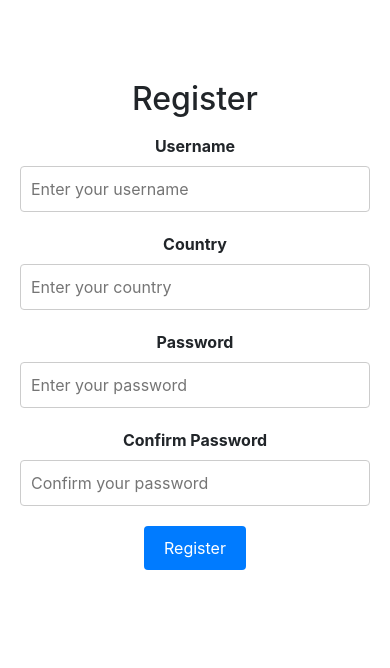
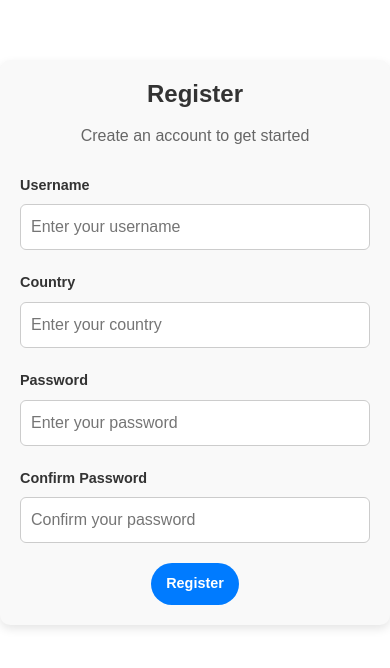
Before and after one commit to winning-DevOps-Project/ie-bank-fe-2024, a Vue app: page /register in a window 390 px wide. Shown: the top 668 px of the page. Built offline with nearby package versions, Linux system fonts and the light colour scheme.

Commit message:
Pretty stuff + fixed transaction page

```diff
--- a/src/components/AppAccounts.vue
+++ b/src/components/AppAccounts.vue
@@ -304,7 +304,7 @@ export default {
 
     // Navigate to Transaction Page
     goToTransactionPage() {
-      this.$router.push("/transactions");
+      this.$router.push("/transaction");
     },
 
     // POST function to create a new account
--- a/src/components/LoginPage.vue
+++ b/src/components/LoginPage.vue
@@ -1,13 +1,14 @@
 <template>
   <div class="login">
-    <h2>Login</h2>
+    <h2 class="title">Welcome Back</h2>
+    <p class="subtitle">Login to your account</p>
+
     <!-- Display validation error or server message -->
-    <p class="subtitle error-msg">{{ message }}</p>
-    <!-- Form with Vee-Validate -->
-    <form @submit.prevent="onSubmit">
+    <p v-if="errorMessage" class="error-msg">{{ errorMessage }}</p>
+
+    <form @submit.prevent="onSubmit" class="login-form">
       <!-- USERNAME -->
-      <!-- USERNAME -->
-    <div>
+      <div class="form-group">
         <label for="username">Username</label>
         <input
           v-model="username"
@@ -20,7 +21,7 @@
       </div>
 
       <!-- PASSWORD -->
-    <div>
+      <div class="form-group">
         <label for="password">Password</label>
         <input
           v-model="password"
@@ -33,16 +34,14 @@
       </div>
 
       <!-- SUBMIT -->
-      <button type="submit" :disabled="loading">
+      <button type="submit" class="btn" :disabled="loading">
         {{ loading ? "Logging in..." : "Login" }}
       </button>
     </form>
-    <p v-if = "errorMessage" class="error">{{ errorMessage }}</p>
   </div>
 </template>
 
 <script>
-
 import axios from "axios";
 
 export default {
@@ -50,18 +49,18 @@ export default {
     return {
       username: "",
       password: "",
-      errorMessage: ""
+      errorMessage: "",
+      loading: false,
     };
   },
 
-  //Handle the login request
   methods: {
     handleLogin(payload) {
-        console.log("Login request");
-
+      this.loading = true;
       const path = process.env.VUE_APP_API_URL + "/login/";
 
-        axios.post(path, payload)
+      axios
+        .post(path, payload)
         .then((response) => {
           if (response.data.access_token) {
             localStorage.setItem("access_token", response.data.access_token);
@@ -70,63 +69,126 @@ export default {
           }
         })
         .catch((error) => {
-                console.log(error);
-                this.errorMessage =  "Login failed. Check your credentials.";
+          console.error(error);
+          this.errorMessage = "Login failed. Check your credentials.";
+        })
+        .finally(() => {
+          this.loading = false;
         });
     },
     onSubmit() {
       const payload = {
         username: this.username,
-            password: this.password
-        }
-        console.log("payload", payload);
+        password: this.password,
+      };
       this.handleLogin(payload);
-    }
-  }
+    },
+  },
 };
-
 </script>
 
 <style scoped>
-/* Basic styles for the login form */
+/* General container styles */
 .login {
-  max-width: 400px;
-  margin: 0 auto;
-  padding: 20px;
+  max-width: 360px;
+  margin: 5% auto;
+  padding: 30px;
+  border-radius: 8px;
+  background-color: #f9f9f9;
+  box-shadow: 0 4px 10px rgba(0, 0, 0, 0.1);
   text-align: center;
+  font-family: 'Arial', sans-serif;
+}
+
+.title {
+  font-size: 1.8rem;
+  color: #333;
+  margin-bottom: 10px;
+}
+
+.subtitle {
+  font-size: 1rem;
+  color: #555;
+  margin-bottom: 20px;
+}
+
+.error-msg {
+  color: #e74c3c;
+  font-size: 0.9rem;
+  margin-bottom: 10px;
+}
+
+/* Form styling */
+.login-form {
+  display: flex;
+  flex-direction: column;
+}
+
+.form-group {
+  margin-bottom: 20px;
+  text-align: left;
 }
 
 label {
+  font-weight: bold;
+  font-size: 0.9rem;
+  color: #333;
+  margin-bottom: 6px;
   display: block;
-  font-weight: bold;
-  margin-bottom: 8px;
 }
 
 .input {
   width: 100%;
-  padding: 10px;
-  margin-bottom: 20px;
+  padding: 10px 14px;
+  font-size: 0.95rem;
   border: 1px solid #ccc;
-  border-radius: 4px;
+  border-radius: 6px;
+  transition: border-color 0.2s ease;
 }
 
-button {
-  background-color: #007bff;
-  color: white;
-  border: none;
-  padding: 10px 20px;
-  border-radius: 4px;
-  cursor: pointer;
+.input:focus {
+  border-color: #007bff;
+  outline: none;
+  box-shadow: 0 0 5px rgba(0, 123, 255, 0.2);
 }
 
-button:hover {
-  background-color: #0056b3;
+/* Button styles */
+.btn {
+  background-color: #007bff;
+  color: #fff;
+  font-size: 1rem;
+  font-weight: bold;
+  padding: 10px 15px;
+  border: none;
+  border-radius: 6px;
+  cursor: pointer;
+  transition: background-color 0.3s ease, transform 0.2s ease;
 }
 
+.btn:hover {
+  background-color: #0056b3;
+  transform: scale(1.02);
+}
+
+.btn:disabled {
+  background-color: #ccc;
+  cursor: not-allowed;
+}
+
+/* Additional styles */
 .error {
   color: red;
-  font-size: 0.9em;
-  margin-top: -10px;
-  margin-bottom: 10px;
+  font-size: 0.85rem;
+  margin-top: -5px;
+}
+
+@media (max-width: 480px) {
+  .login {
+    padding: 20px;
+  }
+
+  .title {
+    font-size: 1.5rem;
+  }
 }
 </style>
--- a/src/components/RegistrationPage.vue
+++ b/src/components/RegistrationPage.vue
@@ -1,11 +1,15 @@
 <template>
   <div class="register">
-    <h2>Register</h2>
-    <!-- Display validation error or server message -->
-    <p class="subtitle error-msg">{{ message }}</p>
-    <form @submit.prevent="onSubmit">
+    <h2 class="main-title">Register</h2>
+    <p class="subtitle">Create an account to get started</p>
+
+    <!-- Display error or success messages -->
+    <p v-if="message" class="success-msg">{{ message }}</p>
+    <p v-if="errorMessage" class="error-msg">{{ errorMessage }}</p>
+
+    <form @submit.prevent="onSubmit" class="register-form">
       <!-- USERNAME -->
-      <div>
+      <div class="form-group">
         <label for="username">Username</label>
         <input
           v-model="username"
@@ -17,8 +21,8 @@
         />
       </div>
 
-      <!-- EMAIL -->
-      <div>
+      <!-- COUNTRY -->
+      <div class="form-group">
         <label for="country">Country</label>
         <input
           v-model="country"
@@ -31,7 +35,7 @@
       </div>
 
       <!-- PASSWORD -->
-      <div>
+      <div class="form-group">
         <label for="password">Password</label>
         <input
           v-model="password"
@@ -44,7 +48,7 @@
       </div>
 
       <!-- CONFIRM PASSWORD -->
-      <div>
+      <div class="form-group">
         <label for="password_2">Confirm Password</label>
         <input
           v-model="password_2"
@@ -57,11 +61,10 @@
       </div>
 
       <!-- SUBMIT -->
-      <button type="submit" :disabled="loading">
+      <button type="submit" class="btn" :disabled="loading">
         {{ loading ? "Registering..." : "Register" }}
       </button>
     </form>
-    <p v-if="errorMessage" class="error">{{ errorMessage }}</p>
   </div>
 </template>
 
@@ -85,7 +88,6 @@ export default {
     handleRegister(payload) {
       this.loading = true;
       const path = process.env.VUE_APP_API_URL + "/register/";
-
 
       axios
         .post(path, payload)
@@ -120,45 +122,120 @@ export default {
 </script>
 
 <style scoped>
-/* Basic styles for the register form */
+/* General Styles */
 .register {
   max-width: 400px;
-  margin: 0 auto;
-  padding: 20px;
+  margin: 5% auto;
+  padding: 30px;
+  border-radius: 10px;
+  background-color: #f9f9f9;
+  box-shadow: 0 4px 10px rgba(0, 0, 0, 0.1);
   text-align: center;
+  font-family: 'Arial', sans-serif;
+}
+
+.main-title {
+  font-size: 2rem;
+  font-weight: bold;
+  margin-bottom: 15px;
+  color: #333;
+}
+
+.subtitle {
+  font-size: 1rem;
+  font-weight: 300;
+  margin-bottom: 25px;
+  color: #666;
+}
+
+/* Form Styles */
+.register-form {
+  display: flex;
+  flex-direction: column;
+  align-items: center;
+}
+
+.form-group {
+  width: 100%;
+  margin-bottom: 20px;
+  text-align: left;
 }
 
 label {
-  display: block;
+  font-size: 0.9rem;
   font-weight: bold;
   margin-bottom: 8px;
+  color: #333;
 }
 
 .input {
   width: 100%;
-  padding: 10px;
-  margin-bottom: 20px;
+  padding: 12px;
+  font-size: 1rem;
   border: 1px solid #ccc;
-  border-radius: 4px;
+  border-radius: 6px;
+  transition: border-color 0.2s ease, box-shadow 0.2s ease;
 }
 
-button {
+.input:focus {
+  border-color: #007bff;
+  box-shadow: 0 0 5px rgba(0, 123, 255, 0.3);
+  outline: none;
+}
+
+/* Button Styles */
+.btn {
+  font-size: 1rem;
+  font-weight: bold;
+  padding: 12px 20px;
   background-color: #007bff;
   color: white;
   border: none;
-  padding: 10px 20px;
-  border-radius: 4px;
+  border-radius: 50px;
   cursor: pointer;
+  transition: background-color 0.3s ease, transform 0.2s ease;
 }
 
-button:hover {
+.btn:hover {
   background-color: #0056b3;
+  transform: scale(1.05);
 }
 
-.error {
-  color: red;
-  font-size: 0.9em;
-  margin-top: -10px;
-  margin-bottom: 10px;
+.btn:disabled {
+  background-color: #ccc;
+  cursor: not-allowed;
+}
+
+/* Messages */
+.success-msg {
+  color: #28a745;
+  font-size: 0.9rem;
+  margin-bottom: 15px;
+}
+
+.error-msg {
+  color: #dc3545;
+  font-size: 0.9rem;
+  margin-bottom: 15px;
+}
+
+/* Responsive Design */
+@media (max-width: 480px) {
+  .register {
+    padding: 20px;
+  }
+
+  .main-title {
+    font-size: 1.5rem;
+  }
+
+  .input {
+    padding: 10px;
+  }
+
+  .btn {
+    font-size: 0.9rem;
+    padding: 10px 15px;
+  }
 }
 </style>
```
Also changed, not shown: src/components/TransactionPage.vue (+83 -31 lines). Lines whose indentation alone changed are shown as unchanged.
